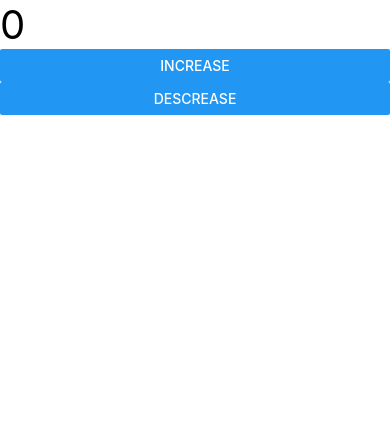
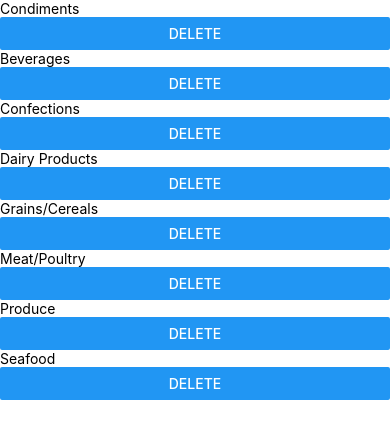
Before and after one commit to yakintech/techcareer-react-native-tutorial, a React Native app: screen / in a window 390 px wide. Shown: the top 438 px of the page. Built offline with nearby package versions, Linux system fonts and the light colour scheme.

Commit message:
state sample

```diff
--- a/App.js
+++ b/App.js
@@ -1,5 +1,8 @@
 import React from "react"
 import { SafeAreaView } from "react-native"
+import CategoryPage from "./tutorials/stateSample/CategoryPage"
+import StateArraySample from "./tutorials/stateSample/StateArraySample"
+import StateProductListSample from "./tutorials/stateSample/StateProductListSample"
 import StateSample2 from "./tutorials/stateSample/StateSample2"
 import StateSample3 from "./tutorials/stateSample/StateSample3"
 
@@ -11,8 +14,10 @@ function App() {
       <SafeAreaView style={{ flex: 1 }}>
 
       {/* <StateSample2></StateSample2> */}
-      <StateSample3></StateSample3>
-
+      {/* <StateSample3></StateSample3> */}
+      {/* <StateArraySample></StateArraySample> */}
+      {/* <StateProductListSample></StateProductListSample> */}
+    <CategoryPage></CategoryPage>
 
       </SafeAreaView>
     </>
--- /dev/null
+++ b/tutorials/data/categories.js
@@ -0,0 +1,42 @@
+export const categories = [
+    {
+        "id": 2,
+        "description": "Sweet and savory sauces relishes spreads and seasonings",
+        "name": "Condiments"
+    },
+    {
+        "id": 1,
+        "description": "Soft drinks coffees teas beers and ales",
+        "name": "Beverages"
+    },
+    {
+        "id": 3,
+        "description": "Desserts candies and sweet breads",
+        "name": "Confections"
+    },
+    {
+        "id": 4,
+        "description": "Cheeses",
+        "name": "Dairy Products"
+    },
+    {
+        "id": 5,
+        "description": "Breads crackers pasta and cereal",
+        "name": "Grains/Cereals"
+    },
+    {
+        "id": 6,
+        "description": "Prepared meats",
+        "name": "Meat/Poultry"
+    },
+    {
+        "id": 7,
+        "description": "Dried fruit and bean curd",
+        "name": "Produce"
+    },
+    {
+        "id": 8,
+        "description": "Seaweed and fish",
+        "name": "Seafood"
+    }
+]
--- /dev/null
+++ b/tutorials/stateSample/CategoryList.js
@@ -0,0 +1,22 @@
+import React from 'react'
+import { View, Text, Button } from 'react-native'
+
+const CategoryList = (props) => {
+
+
+    return (
+        <View>
+            {
+                props.categoryList.map((item, key) => {
+                    return <View key={key}>
+                        <Text>{item.name}</Text>
+                        <Button onPress={() => props.deleteCategory(item.id)} title='Delete'></Button>
+                    </View>
+
+                })
+            }
+        </View>
+    )
+}
+
+export default CategoryList
--- /dev/null
+++ b/tutorials/stateSample/CategoryPage.js
@@ -0,0 +1,26 @@
+import React, { useState } from 'react'
+import { View, Text } from 'react-native'
+import { categories } from '../data/categories'
+import CategoryList from './CategoryList'
+
+
+const CategoryPage = () => {
+
+
+    const [categoryList, setCategoryList] = useState(categories)
+
+    //Dışarıdan aldığı id ye göre mevcut state değiştiriyor
+    const deleteCategory = (id) => {
+        let newCategoryList = categoryList.filter(q => q.id != id);
+        setCategoryList(newCategoryList);
+    }
+
+
+    return (
+        <View>
+            <CategoryList categoryList={categoryList} deleteCategory={deleteCategory}></CategoryList>
+        </View>
+    )
+}
+
+export default CategoryPage
--- /dev/null
+++ b/tutorials/stateSample/StateArraySample.js
@@ -0,0 +1,41 @@
+import React, { useState } from 'react'
+import { View, Text, Button, ScrollView } from 'react-native'
+
+const StateArraySample = () => {
+
+
+    let metalBands = ['Pentagram','Iron Maiden', 'Rotting Christ', 'Moonspell', 'Slipknot', 'Motörhead', 'Pentagram'];
+
+    const [metals, setMetals] = useState(metalBands);
+
+    const deleteItem = (key) => {
+
+        // her bir elemana q adını verdim. tıklanılan eleman OLMAYANLARI bana ver.
+        //let newMetalList = metals.filter(q => q != item);
+
+        metals.splice(key,1);
+        setMetals([...metals]);
+    }
+
+    return (
+        <ScrollView style={{flex:1}}>
+
+            <View style={{flex:1, justifyContent:'center', alignItems:'center'}}><Text style={{fontSize:40, fontWeight:'bold'}}>Count: {metals.length}</Text></View>
+
+            <Button title='Empty Metals' onPress={() => setMetals([])}></Button>
+
+            {
+                metals.map((item, key) => {
+                    return <View key={key} style={{flex:1,justifyContent:'center', alignItems:'center'}}>
+                        <Text key={key}>{item}</Text>
+
+                        <Button title='Delete' onPress={() => deleteItem(key)}></Button>
+
+                    </View>
+                })
+            }
+        </ScrollView>
+    )
+}
+
+export default StateArraySample
--- /dev/null
+++ b/tutorials/stateSample/StateProductListSample.js
@@ -0,0 +1,33 @@
+import React, { useState } from 'react'
+import { View, Text, Button, ScrollView } from 'react-native'
+import { productsData } from '../data/products'
+
+const StateProductListSample = () => {
+
+    const [products, setProducts] = useState(productsData)
+
+    const deleteProduct = (id) => {
+
+        let newProducts = products.filter(item => item.id != id);
+        setProducts([...newProducts])
+
+    }
+
+    return (
+        <ScrollView>
+            <Text style={{fontSize:40}}>Count: {products.length}</Text>
+            <Button onPress={() => setProducts([])} title='Delete All'></Button>
+            {
+                products.map((item, key) => {
+                    return <View key={key}>
+                        <Text>{item.name} / {item.unitPrice}</Text>
+                        <Button title='Delete' onPress={() => deleteProduct(item.id)}></Button>
+                    </View>
+                })
+            }
+
+        </ScrollView>
+    )
+}
+
+export default StateProductListSample
```
Also changed, not shown: tutorials/spreadKeyword/SpreadSample.html (added, +20 -0 lines).
